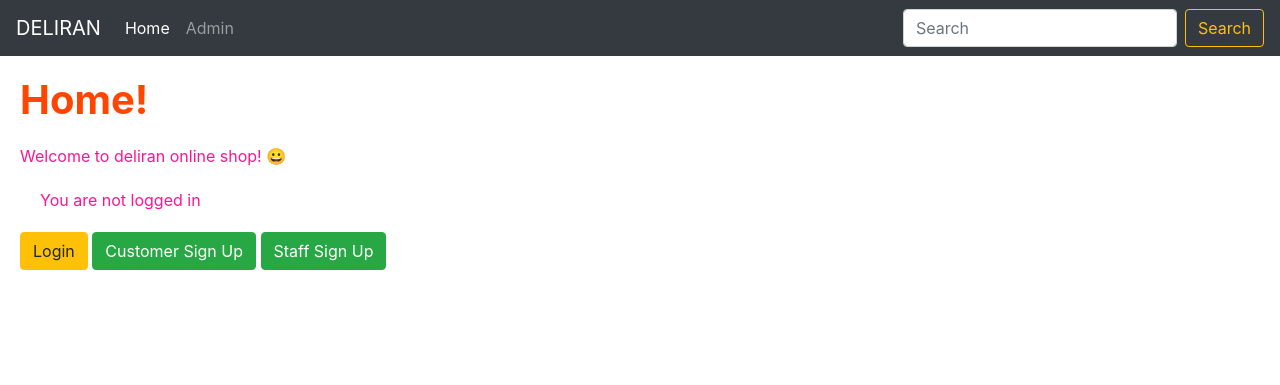
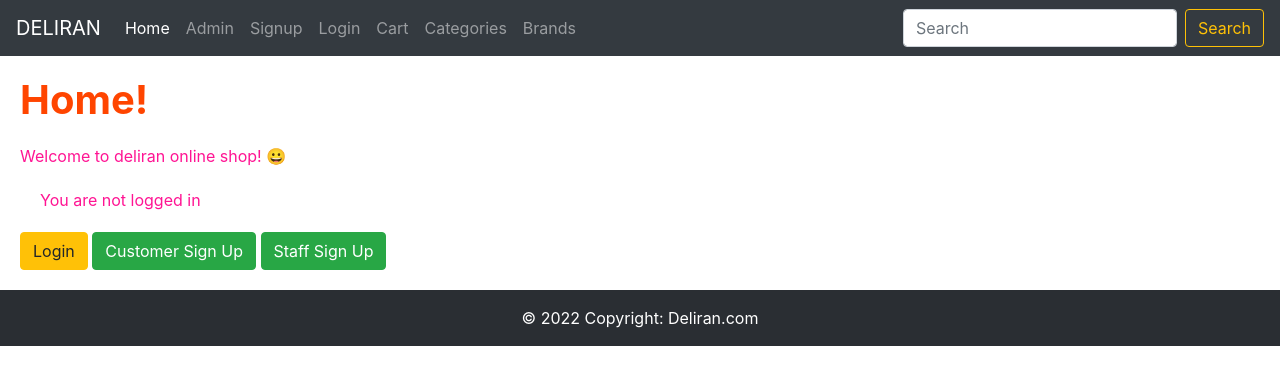
Before and after one commit to delaramghaemmaghami/Maktab_Final_Project, a Django app: page / in a window 1280 px wide. Shown: the top 385 px of the page. Run offline with Django 3.2, Linux system fonts and the light colour scheme; some libraries are stand-ins or nearby versions.

Commit message:
Navbar has been changed and footer has been added

```diff
--- a/SRC/templates/base.html
+++ b/SRC/templates/base.html
@@ -20,6 +20,21 @@
           <li class="nav-item">
             <a class="nav-link" href="{% url 'admin:index' %}">Admin</a>
           </li>
+          <li class="nav-item">
+            <a class="nav-link" href="#">Signup</a>
+          </li>
+          <li class="nav-item">
+            <a class="nav-link" href="#">Login</a>
+          </li>
+          <li class="nav-item">
+            <a class="nav-link" href="#">Cart</a>
+          </li>
+          <li class="nav-item">
+            <a class="nav-link" href="#">Categories</a>
+          </li>
+          <li class="nav-item">
+            <a class="nav-link" href="#">Brands</a>
+          </li>
         </ul>
         <form class="form-inline my-2 my-lg-0">
           <input class="form-control mr-sm-2" type="search" placeholder="Search" aria-label="Search">
@@ -29,6 +44,12 @@
     </nav>
     {% block content %}
     {% endblock content %}
+    <footer class="bg-dark text-center text-white">
+      <div class="text-center p-3" style="background-color: rgba(0, 0, 0, 0.2);">
+        © 2022 Copyright:
+        <a class="text-white" href="#">Deliran.com</a>
+      </div>
+    </footer>
     <script src="https://cdnjs.cloudflare.com/ajax/libs/jquery/3.6.0/jquery.min.js" integrity="sha512-894YE6QWD5I59HgZOGReFYm4dnWc1Qt5NtvYSaNcOP+u1T9qYdvdihz0PPSiiqn/+/3e7Jo4EaG7TubfWGUrMQ==" crossorigin="anonymous" referrerpolicy="no-referrer"></script>
     {% block js %}
     {% endblock js %}
--- a/SRC/templates/home.html
+++ b/SRC/templates/home.html
@@ -15,11 +15,10 @@
     <p>Welcome to deliran online shop! &#128512;</p>
     {% if user.is_authenticated %}
         <div class="mymargin">
-            Hi {{ user.username }}!
-            <p><a href="{% url 'logout' %}">Log Out</a></p>
-            <button type="button" class="btn btn-warning">
-                <a href="{% url 'logout' %}">Log Out</a>
-            </button>
+            <p>Hi {{ user.username }}!</p>
+            <div>
+                <a href="{% url 'logout' %}" class="btn btn-danger" role="button">Log Out</a>
+            </div>
         </div>
     {% else %}
         <div class="mymargin">
```
Also changed, not shown: SRC/accounts/forms.py (+6 -2 lines).
